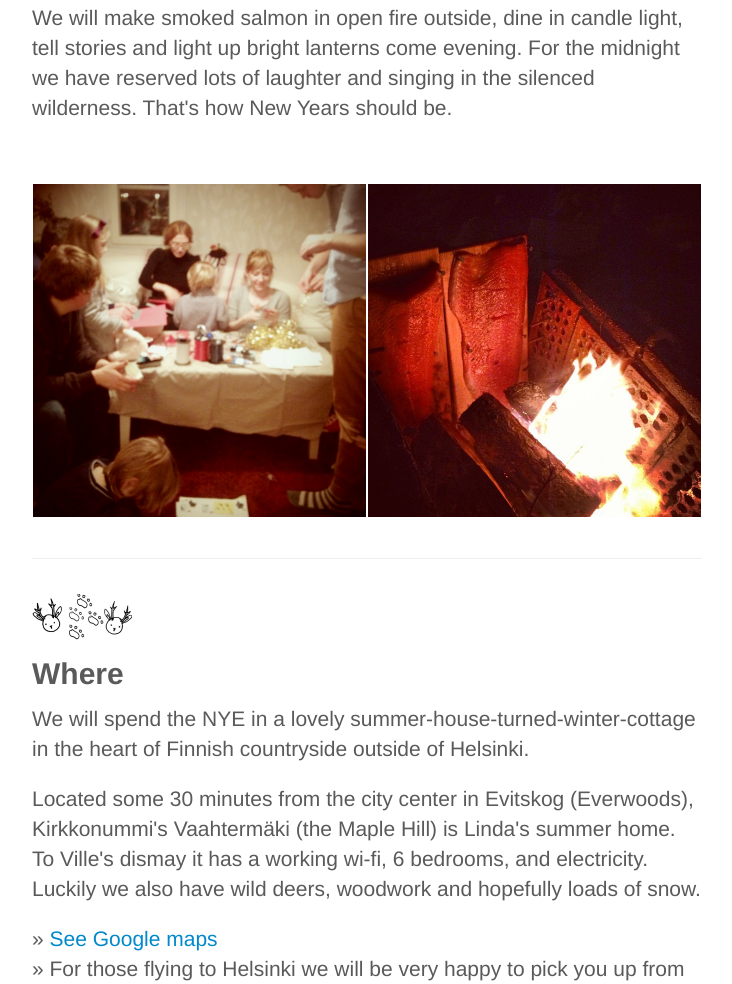
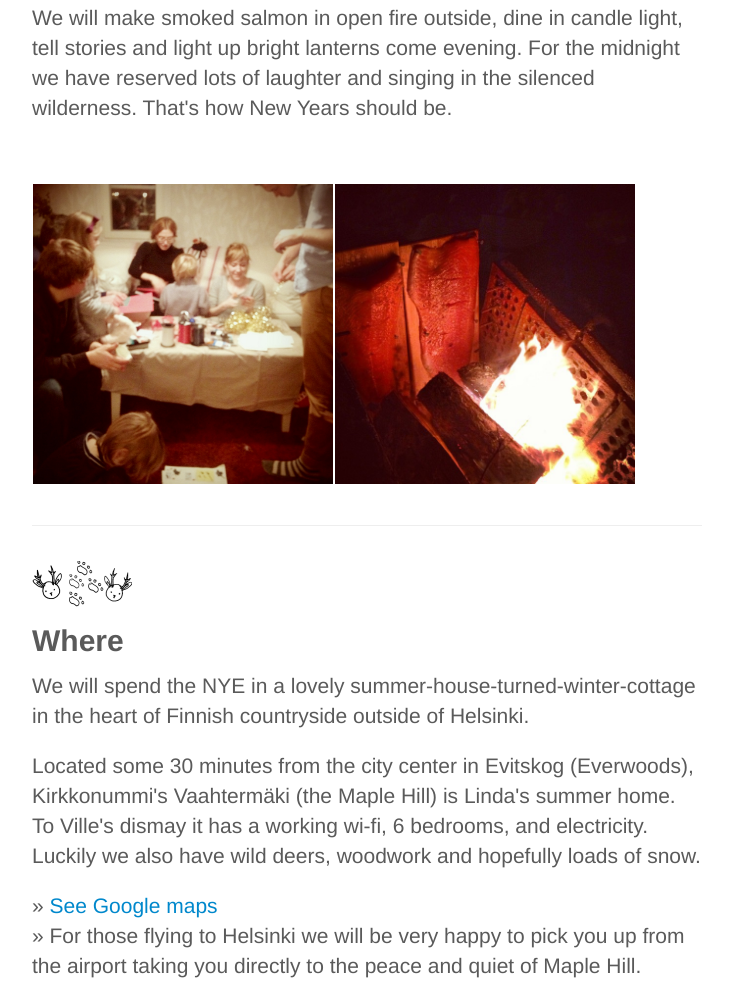
Before and after one commit to vesterinen/newyear, a plain HTML site: page public/index.html in a window 1280 px wide. Shown: the part 1264-2248 px from the top of the page, without its empty margins (53-785 px from the left). Drawn offline with Linux system fonts and the light colour scheme.

```diff
--- a/public/index.html
+++ b/public/index.html
@@ -65,9 +65,9 @@
        <p class ="lead"> We will make smoked salmon in open fire outside, dine in candle light, tell stories and light up bright lanterns come evening. For the midnight we have reserved lots of laughter and singing in the silenced wilderness. That's how New Years should be.</p>
 <br></br>
               <table><tr><td>
-                <img src="images/nye_crafting.jpg" width="400" height="400">
+                <img src="images/nye_crafting.jpg" width="300" height="300">
               </td><td>
-                <img src="images/salmon.jpg" width="400" height="400">
+                <img src="images/salmon.jpg" width="300" height="300">
               </td></tr></table>
 <br></br>
         </section>
```
